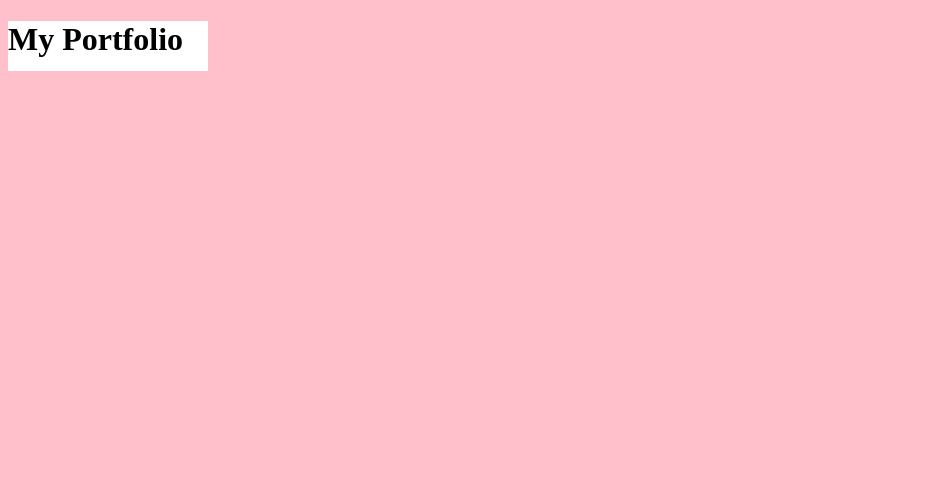
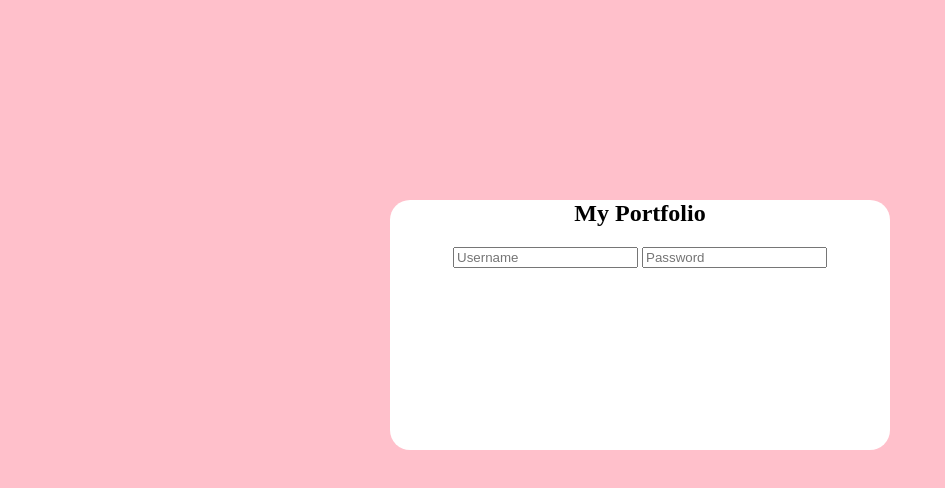
Before and after one commit to Legalcord/BSCS-2A, a plain HTML site: page index.html in a window 1280 px wide. Shown: the whole page, without its empty margins (0-945 px from the left). Drawn offline with Linux system fonts and the light colour scheme.

Commit message:
My Third Push

```diff
--- a/css/style.css
+++ b/css/style.css
@@ -3,7 +3,12 @@ body{
 }
 
 .container{
+    margin: auto;
+    margin-top: 200px;
+    text-align: center;
     background-color: white;
-    height: 50px;
-    width: 200px;
+    border-radius: 20px;
+    height: 250px;
+    width: 500px;
+
 }
--- a/index.html
+++ b/index.html
@@ -8,7 +8,13 @@
 </head>
 <body>
     <div class="container">
-        <h1>My Portfolio</h1>
+
+        <h2>My Portfolio</h2>
+
+            <input type="text" placeholder="Username">
+
+            <input type="text" placeholder="Password">
+
     </div>
 
 
```
